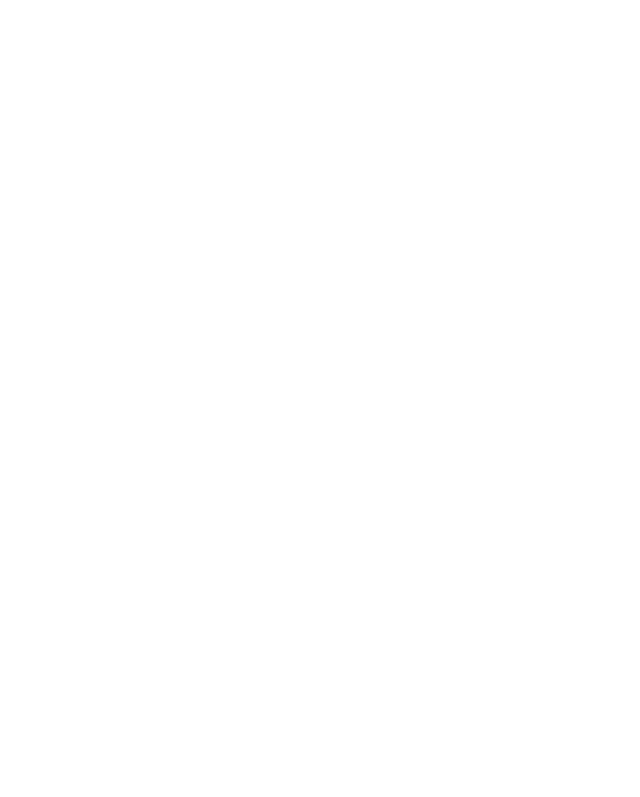
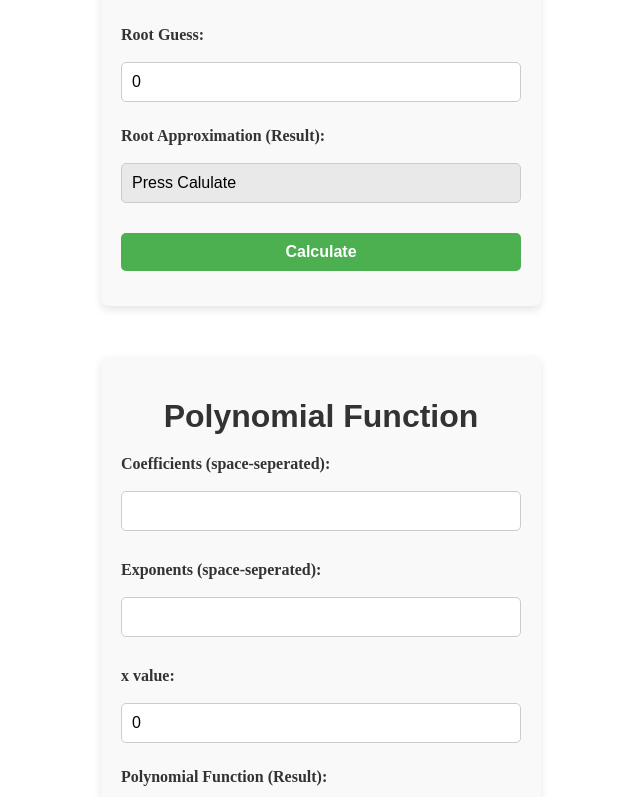
Before and after one commit to Ishan8840/ICS4U-4, a React (Vite) app: page / in a window 1280 px wide. Shown: the part 1383-2180 px from the top of the page, without its empty margins (319-959 px from the left). Before the commit the page ends 1311 px from the top, so only its background shows below. Built offline with nearby package versions, Linux system fonts and the light colour scheme.

Commit message:
updated all components

```diff
--- a/src/App.jsx
+++ b/src/App.jsx
@@ -1,6 +1,8 @@
 import './App.css';
 import HeronFormula from './components/HeronFormula';
 import AmbigFormula from './components/AmbigFormula';
+import NewtonFormula from './components/NewtonFormula';
+import PolynomialFunction from './components/PolynomialFunction';
 
 function App() {
 
@@ -8,6 +10,8 @@
     <>
       <HeronFormula />
       <AmbigFormula />
+      <NewtonFormula />
+      <PolynomialFunction />
     </>
   )
 }
--- /dev/null
+++ b/src/components/NewtonFormula.css
@@ -0,0 +1,65 @@
+form {
+    width: 400px;
+    margin: 50px auto;
+    padding: 20px;
+    border-radius: 8px;
+    box-shadow: 0 4px 8px rgba(0, 0, 0, 0.1);
+    background-color: #f9f9f9;
+}
+
+h1 {
+    text-align: center;
+    color: #333;
+    font-family: 'Arial', sans-serif;
+    margin-bottom: 20px;
+}
+
+label {
+    display: block;
+    margin-bottom: 8px;
+    color: #333;
+    font-weight: bold;
+}
+
+input[type="number"],
+input[type="text"],
+input[type="submit"] {
+    width: 100%;
+    padding: 10px;
+    margin-bottom: 15px;
+    border-radius: 5px;
+    border: 1px solid #ccc;
+    box-sizing: border-box;
+    font-size: 16px;
+}
+
+input[type="submit"] {
+    background-color: #4CAF50;
+    color: white;
+    cursor: pointer;
+    font-weight: bold;
+    border: none;
+}
+
+input[type="submit"]:hover {
+    background-color: #45a049;
+}
+
+input[type="text"]:read-only {
+    background-color: #e9e9e9;
+    cursor: not-allowed;
+}
+
+form>label,
+form>input {
+    margin-top: 10px;
+}
+
+input[type="text"] {
+    margin-bottom: 20px;
+}
+
+form input:focus {
+    border-color: #4CAF50;
+    outline: none;
+}
--- /dev/null
+++ b/src/components/NewtonFormula.jsx
@@ -0,0 +1,50 @@
+import './NewtonFormula.css';
+import { useState } from 'react';
+
+function NewtonFormula() {
+
+    const [g, setG] = useState(0);
+    const [result, setResult] = useState("Press Calulate");
+
+    function newtonFormula(e) {
+        e.preventDefault();
+
+        let currentGuess = parseFloat(g);
+        const func = [6, -13, -18, 7, 6];
+        const dFunc = [24, -39, -36, 7];
+        const tolerance = 1e-8;
+        const maxIterations = 100;
+
+        for (let i = 0; i < maxIterations; i++) {
+            let funcValue = 0, dFuncValue = 0;
+
+            func.forEach((coef, x) => {
+                funcValue += coef * (currentGuess ** (func.length - x - 1));
+                if (x < dFunc.length) {
+                    dFuncValue += dFunc[x] * (currentGuess ** (dFunc.length - x - 1));
+                }
+            });
+
+            if (Math.abs(funcValue) < tolerance) {
+                break;
+            }
+            currentGuess -= funcValue / dFuncValue;
+        }
+
+        setResult(currentGuess.toFixed(2));
+    }
+
+    return (
+        <form onSubmit={(e) => newtonFormula(e)}>
+            <h1>Newton's Formula</h1>
+            <label>Root Guess:</label>
+            <input type="number" value={g} onChange={(event) => { setG(event.target.value) }} required />
+
+            <label>Root Approximation (Result):</label>
+            <input type="text" value={result} readOnly />
+            <input type="submit" value="Calculate" />
+        </form>
+    )
+}
+
+export default NewtonFormula;
--- /dev/null
+++ b/src/components/PolynomialFunction.css
@@ -0,0 +1,65 @@
+form {
+    width: 400px;
+    margin: 50px auto;
+    padding: 20px;
+    border-radius: 8px;
+    box-shadow: 0 4px 8px rgba(0, 0, 0, 0.1);
+    background-color: #f9f9f9;
+}
+
+h1 {
+    text-align: center;
+    color: #333;
+    font-family: 'Arial', sans-serif;
+    margin-bottom: 20px;
+}
+
+label {
+    display: block;
+    margin-bottom: 8px;
+    color: #333;
+    font-weight: bold;
+}
+
+input[type="number"],
+input[type="text"],
+input[type="submit"] {
+    width: 100%;
+    padding: 10px;
+    margin-bottom: 15px;
+    border-radius: 5px;
+    border: 1px solid #ccc;
+    box-sizing: border-box;
+    font-size: 16px;
+}
+
+input[type="submit"] {
+    background-color: #4CAF50;
+    color: white;
+    cursor: pointer;
+    font-weight: bold;
+    border: none;
+}
+
+input[type="submit"]:hover {
+    background-color: #45a049;
+}
+
+input[type="text"]:read-only {
+    background-color: #e9e9e9;
+    cursor: not-allowed;
+}
+
+form>label,
+form>input {
+    margin-top: 10px;
+}
+
+input[type="text"] {
+    margin-bottom: 20px;
+}
+
+form input:focus {
+    border-color: #4CAF50;
+    outline: none;
+}
--- /dev/null
+++ b/src/components/PolynomialFunction.jsx
@@ -0,0 +1,60 @@
+import './PolynomialFunction.css';
+import { useState } from 'react';
+
+function PolynomialFunction() {
+
+    const [coeff, setCoeff] = useState("");
+    const [exp, setExp] = useState("");
+    const [x, setX] = useState(0);
+    const [polynomial, setPolynomial] = useState("Press Calulate");
+    const [evaluation, setEvaluation] = useState("Press Calulate");
+
+    function polynomialFunction(e) {
+        e.preventDefault();
+
+        const coeffArray = coeff.split(' ').map(Number);
+        const expArray = exp.split(' ').map(Number);
+
+        let expression = ["f(x) = ", 0];
+
+        coeffArray.forEach((c, i) => {
+
+            if (i > 0) {
+                expression[0] += (c >= 0 ? " + " : " - ");
+            }
+
+            expression[0] += Math.abs(c) === 1 && expArray[i] !== 0 ? "" : Math.abs(c);
+            expression[0] += expArray[i] === 0 ? "" : expArray[i] === 1 ? "x" : `x^${expArray[i]}`;
+            expression[1] += c * (x ** expArray[i]);
+        });
+
+
+        setPolynomial(`${expression[0]}`);
+        setEvaluation(`f(${x}) = ${expression[1].toFixed(2)}`);
+
+    }
+
+    return (
+        <form onSubmit={(e) => polynomialFunction(e)}>
+            <h1>Polynomial Function</h1>
+            <label>Coefficients (space-seperated):</label>
+            <input type="text" value={coeff} onChange={(event) => { setCoeff(event.target.value) }} required />
+
+            <label>Exponents (space-seperated):</label>
+            <input type="text" value={exp} onChange={(event) => { setExp(event.target.value) }} required />
+
+            <label>x value:</label>
+            <input type="number" value={x} onChange={(event) => { setX(event.target.value) }} required />
+
+            <label>Polynomial Function (Result):</label>
+            <input type="text" value={polynomial} readOnly />
+
+            <label>Polynomial Evaluation (Result):</label>
+            <input type="text" value={evaluation} readOnly />
+
+            <input type="submit" value="Calculate" />
+        </form>
+    )
+}
+
+export default PolynomialFunction;
```
